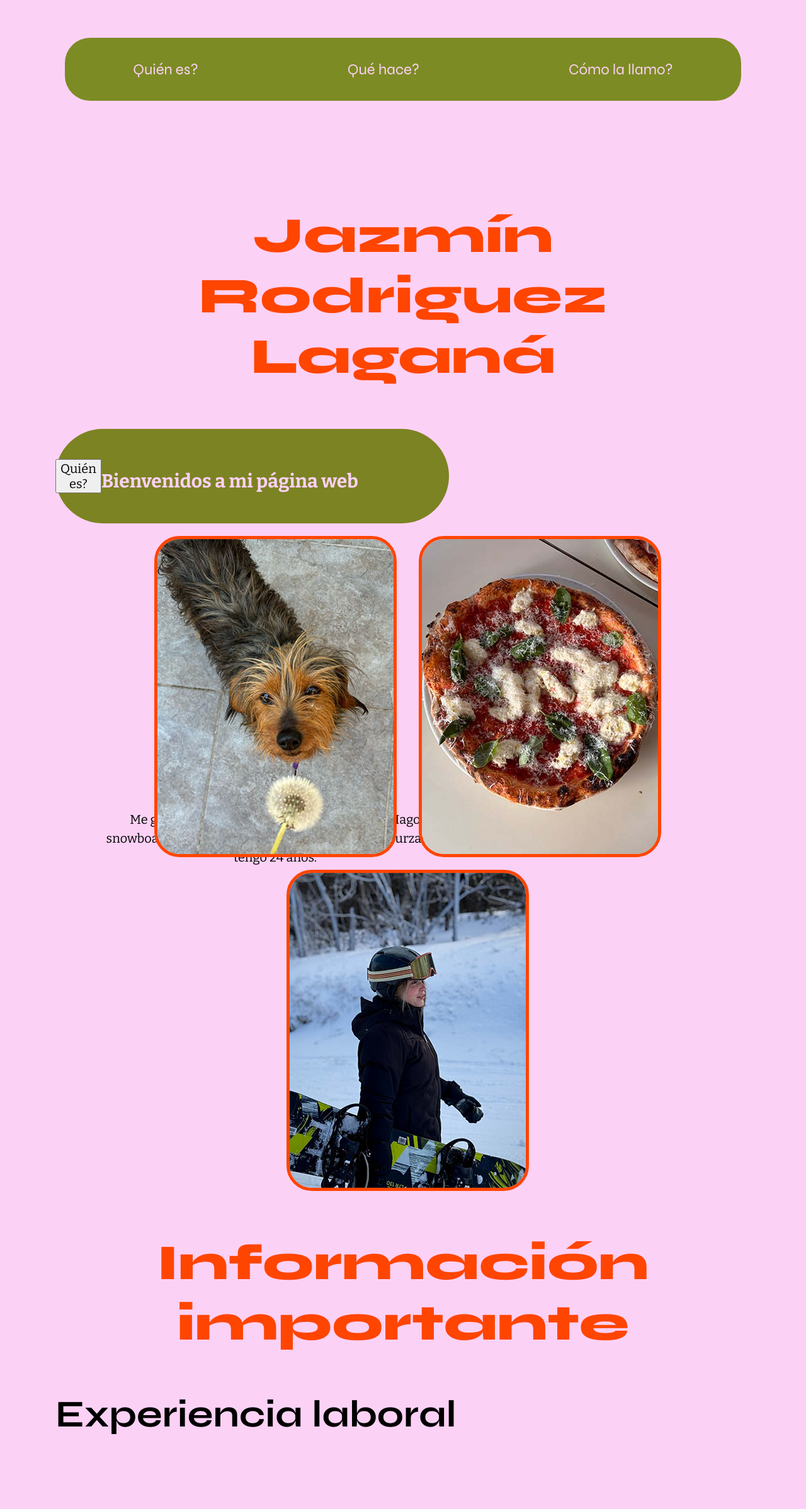
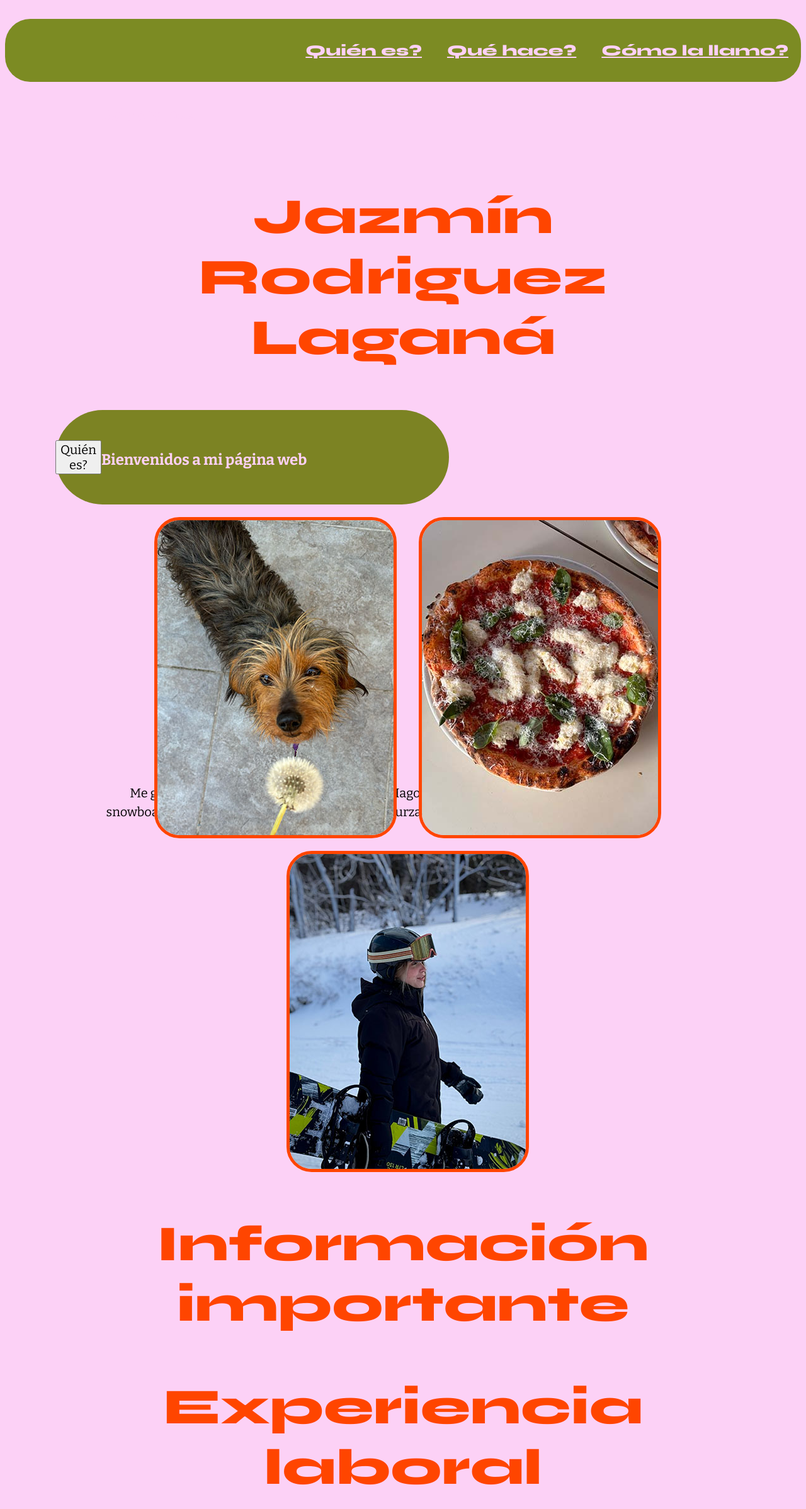
Before and after one commit to rodriguezlaganajazmin/Quien-es-Jazz, a plain HTML site: page index.html in a window 1280 px wide. Shown: the top 2396 px of the page at 63% size. Drawn offline with nearby package versions, Linux system fonts and the light colour scheme.

Commit message:
creo que encontre el error

```diff
--- a/estilos.css
+++ b/estilos.css
@@ -21,7 +21,7 @@ main {
 h1 {
     color: #FF4500;
     text-align: center;
-    font-family: Syne;
+    font-family: 'Syne', sans-serif;
     font-size: 4rem;
     font-style: normal;
     font-weight: 800;
@@ -29,22 +29,20 @@ h1 {
 }
 
 h2 {
+    color: #FF4500;
+    text-align: center;
     font-family: 'Syne', sans-serif;
-    font-size: 3rem;
-    line-height: 3rem;
-    color: #000000;
-    text-align: left;
-    padding: 0;
-    margin: 0px;
-    display: flex;
-    justify-content: flex-start;
-    margin-top: 20px;
+    font-size: 4rem;
+    font-style: normal;
+    font-weight: 800;
+    line-height: normal;
+
 }
 
 h3 {
     color: #FCD1F6;
     text-align: center;
-    font-family: Syne;
+    font-family: 'Syne', sans-serif;
     font-size: 2.5rem;
     font-style: normal;
     font-weight: 800;
@@ -53,8 +51,8 @@ h3 {
 
 h4 {
     color: #FCD1F6;
-    font-family: Bitter;
-    font-size: 1.5rem;
+    font-family: 'Bitter', serif;
+    font-size: 24px;
     font-style: normal;
     font-weight: 700;
     line-height: 3.3125rem;
@@ -110,28 +108,29 @@ header {
 
 nav {
     background: #7C8B23;
-    background-color: #7C8B23;
     margin: 0;
     padding: 0;
     border-radius: 40px;
-    width: 85%;
+    width: 100%;
     height: 100px;
     display: flex;
-    justify-content: space-around;
+    justify-content: flex-end;
     align-items: center;
     gap: 20px;
     margin-left: auto;
     margin-right: auto;
-    margin-top: 60px;
+    margin-top: 30px;
     margin-bottom: 0;
 
 }
 nav a {
     color: #fcd1f6;
-    text-decoration: none;
-    margin: 0 15px;
+    /* text-decoration: none; */
+    margin: 0px;
+    margin-right: 20px;
     font-size: 1.2rem;
     font-family: 'Syne', sans-serif;
+    font-weight: 800;
 }
 
 img {
```
Also changed, not shown: index.html (+2 -2 lines).
